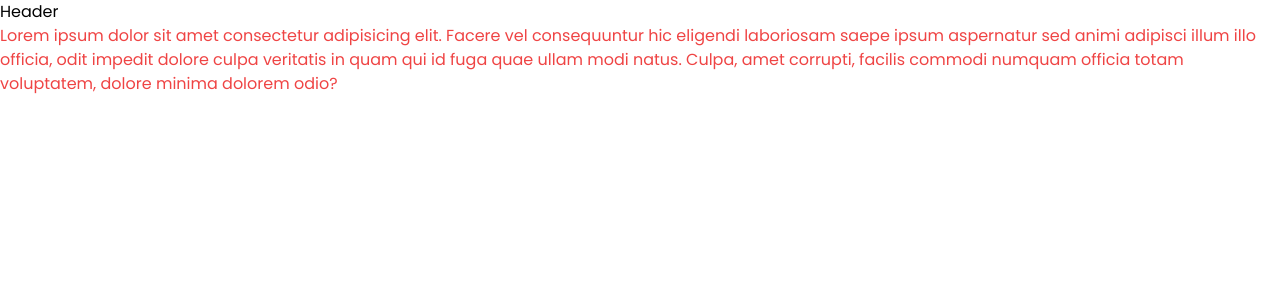
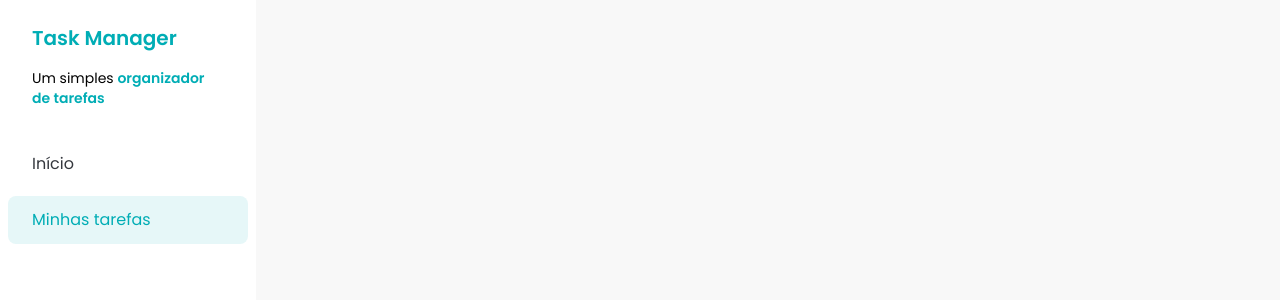
Before and after one commit to DenilsoferreiraL/fsc-task-manager, a React (Vite) app: page / in a window 1280 px wide. Shown: the top 300 px of the page. Built offline with nearby package versions, Linux system fonts and the light colour scheme.

Commit message:
feat: add Sidebar and SidebarButton component

```diff
--- /dev/null
+++ b/src/components/Sidebar.jsx
@@ -0,0 +1,24 @@
+import { SidebarButton } from './SidebarButton'
+
+export const Sidebar = () => {
+  return (
+    <div className="h-screen w-64 bg-white">
+      <div className="space-y-4 px-8 py-6">
+        <h1 className="text-xl font-semibold text-[#00ADB5]">Task Manager</h1>
+        <p className="text-sm">
+          Um simples{' '}
+          <span className="text-sm font-semibold text-[#00ADB5]">
+            organizador de tarefas
+          </span>
+        </p>
+      </div>
+
+      <div>
+        <div className="flex flex-col gap-2 p-2">
+          <SidebarButton variant="unselected">Início</SidebarButton>
+          <SidebarButton variant="selected">Minhas tarefas</SidebarButton>
+        </div>
+      </div>
+    </div>
+  )
+}
--- /dev/null
+++ b/src/components/SidebarButton.jsx
@@ -0,0 +1,16 @@
+export const SidebarButton = ({ children, variant }) => {
+  const getVariantClass = () => {
+    if (variant === 'unselected') {
+      return 'text-[#35383e]'
+    }
+
+    if (variant === 'selected') {
+      return 'bg-[#E6F7F8] text-[#00ADB5]'
+    }
+  }
+  return (
+    <a href="#" className={`rounded-lg px-6 py-3 ${getVariantClass()}`}>
+      {children}
+    </a>
+  )
+}
--- a/src/components/Tasks.jsx
+++ b/src/components/Tasks.jsx
@@ -1,16 +1,9 @@
-import { Header } from './Header'
+import { Sidebar } from './Sidebar'
 
 export const Tasks = () => {
   return (
     <div>
-      <Header />
-      <h1 className="text-red-500">
-        Lorem ipsum dolor sit amet consectetur adipisicing elit. Facere vel
-        consequuntur hic eligendi laboriosam saepe ipsum aspernatur sed animi
-        adipisci illum illo officia, odit impedit dolore culpa veritatis in quam
-        qui id fuga quae ullam modi natus. Culpa, amet corrupti, facilis commodi
-        numquam officia totam voluptatem, dolore minima dolorem odio?
-      </h1>
+      <Sidebar />
     </div>
   )
 }
--- a/src/index.css
+++ b/src/index.css
@@ -128,5 +128,7 @@
         font-style: italic;
     }
 
-
+    body {
+        @apply bg-[#f8f8f8]
+    }
 }
```
